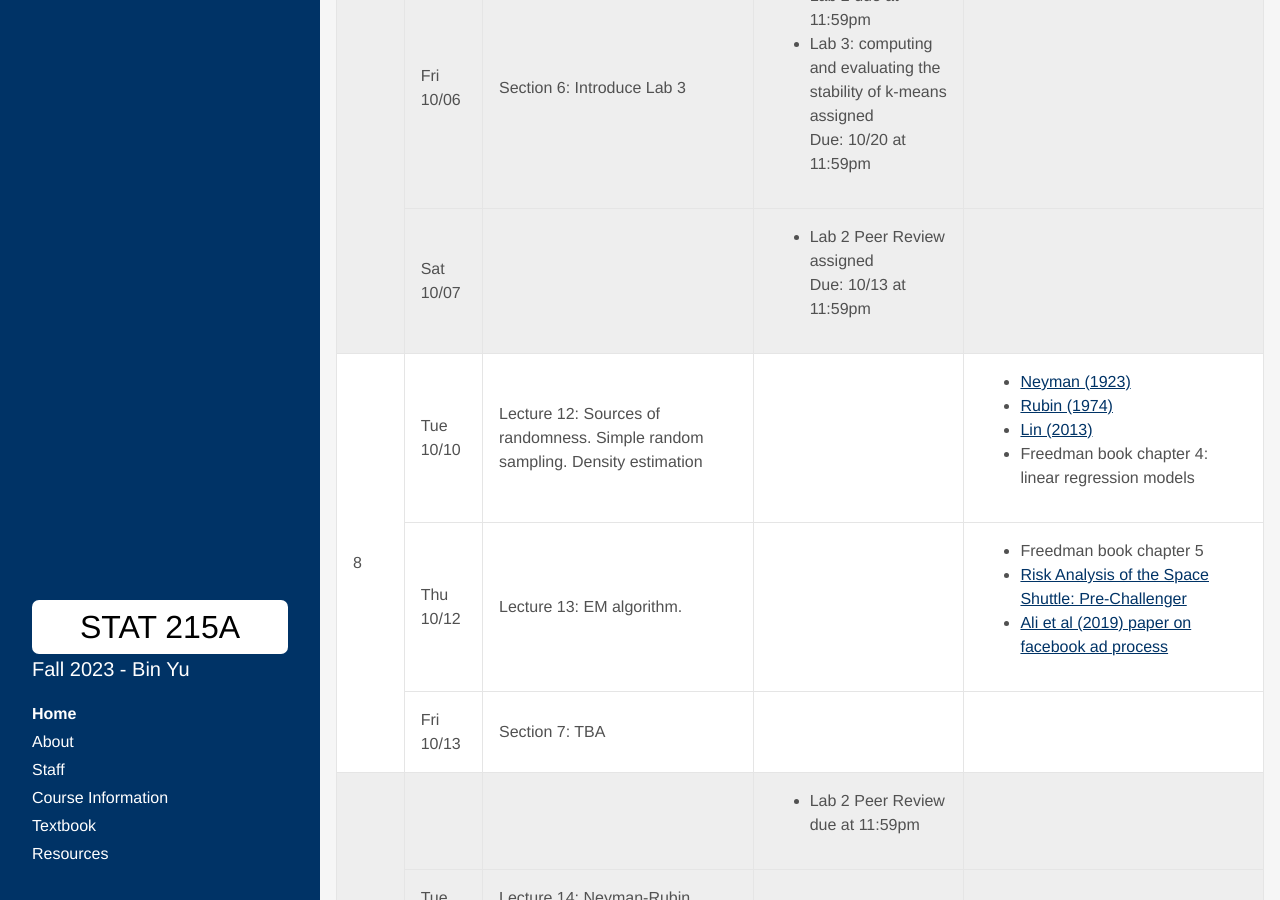
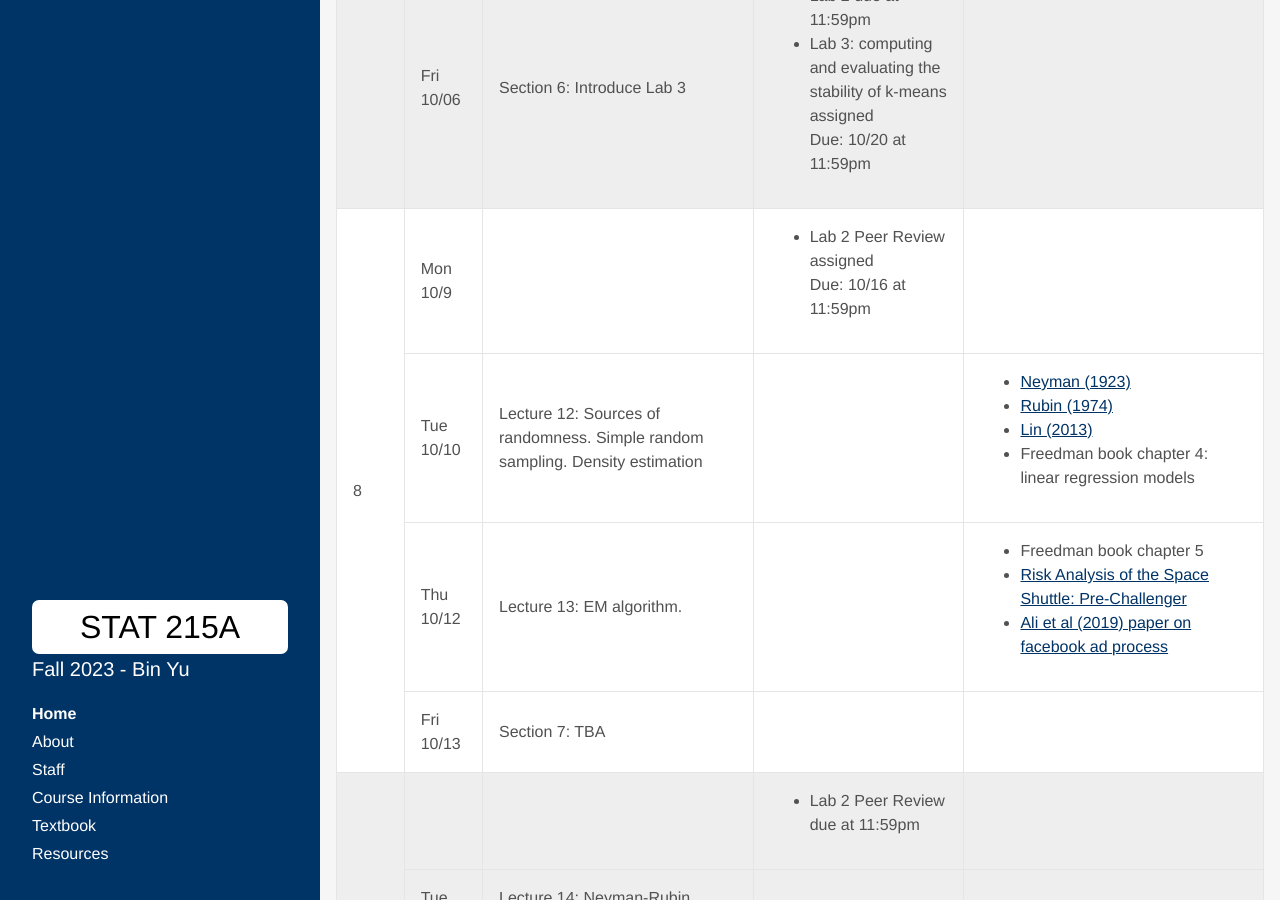
Before and after one commit to Yu-Group/stat-215a-fall-2023, a Jekyll site: the page built from index.html, in a window 1280 px wide and 900 px high, scrolled down 3963 px. Built offline with Jekyll 4.4.1, drawn with Linux system fonts in a browser that asks for light colours; some web fonts are replaced; the list of posts is cut into pages by our own code.

Commit message:
update syllabus

```diff
--- a/_data/syllabus2.yml
+++ b/_data/syllabus2.yml
@@ -154,15 +154,14 @@ weeks:
         - name: Lab 2 due at 11:59pm
         - name: "Lab 3: computing and evaluating the stability of k-means assigned"
           due: 10/20 at 11:59pm
-    - date: Sat 10/07
-      assignments:
-        - name: Lab 2 Peer Review assigned
-          due: 10/13 at 11:59pm
-
 
   - weekNum: 8
     weekName: Week 8
     basic:
+    - date: Mon 10/9
+      assignments:
+        - name: Lab 2 Peer Review assigned
+          due: 10/16 at 11:59pm
     - date: Tue 10/10
       content: "Lecture 12: Sources of randomness. Simple random sampling. Density estimation"
       readings:
```
Also changed, not shown: 1 other file.
